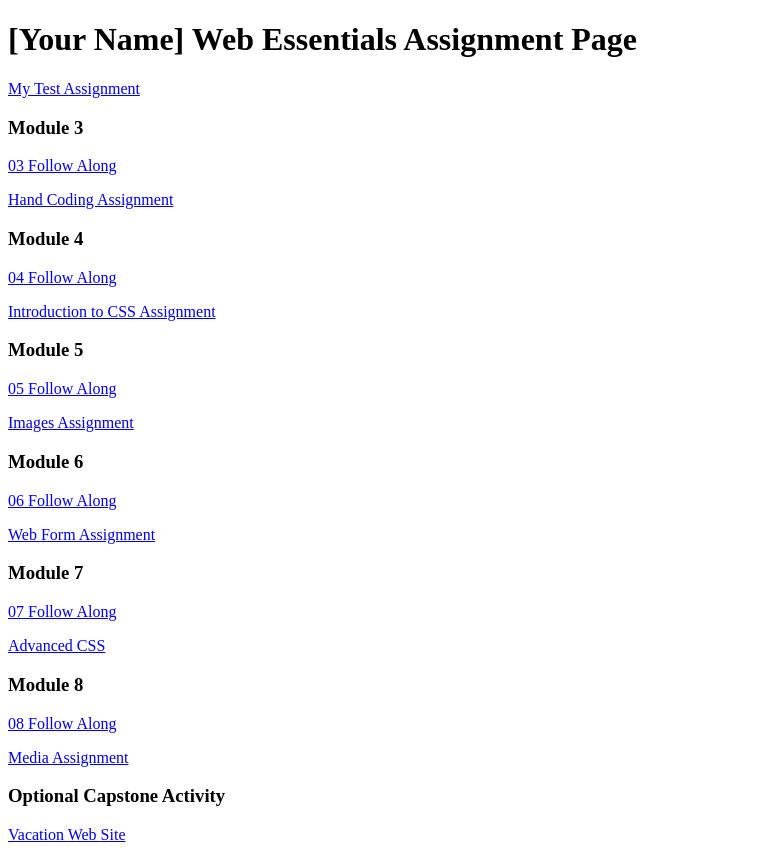
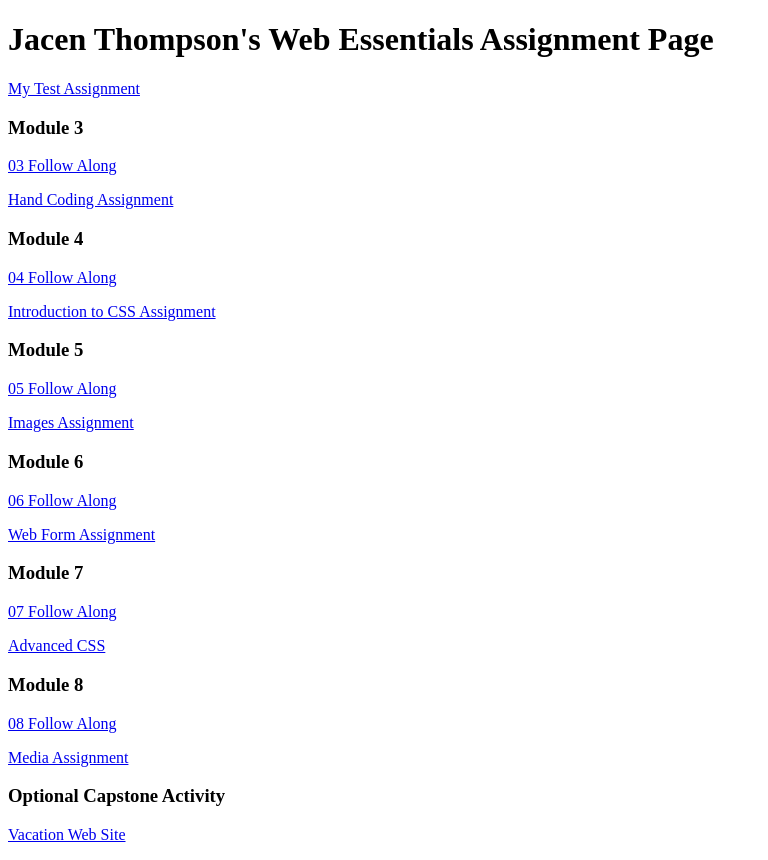
Before and after one commit to jacenthompson317-art/dwdd1600, a plain HTML site: page index.html in a window 1280 px wide. Shown: the whole page, without its empty margins (0-768 px from the left). Drawn offline with Linux system fonts and the light colour scheme.

Commit message:
Added my name to it

```diff
--- a/index.html
+++ b/index.html
@@ -6,7 +6,7 @@
 		<title>dwdd 1600 assignment list page</title>
 	</head>
 	<body>
-		<h1>[Your Name] Web Essentials Assignment Page</h1>
+		<h1>Jacen Thompson's Web Essentials Assignment Page</h1>
 		<p><a href="01test">My Test Assignment</a></p>
 
 		<h3>Module 3</h3>
```
